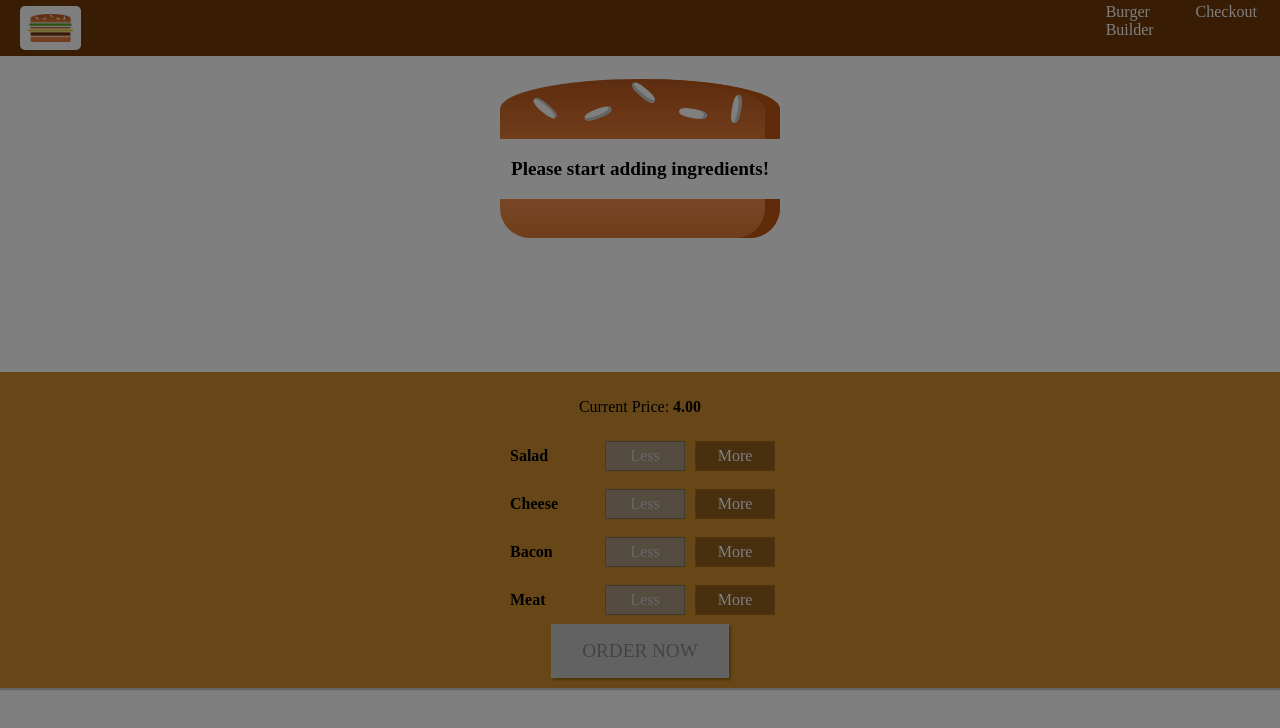
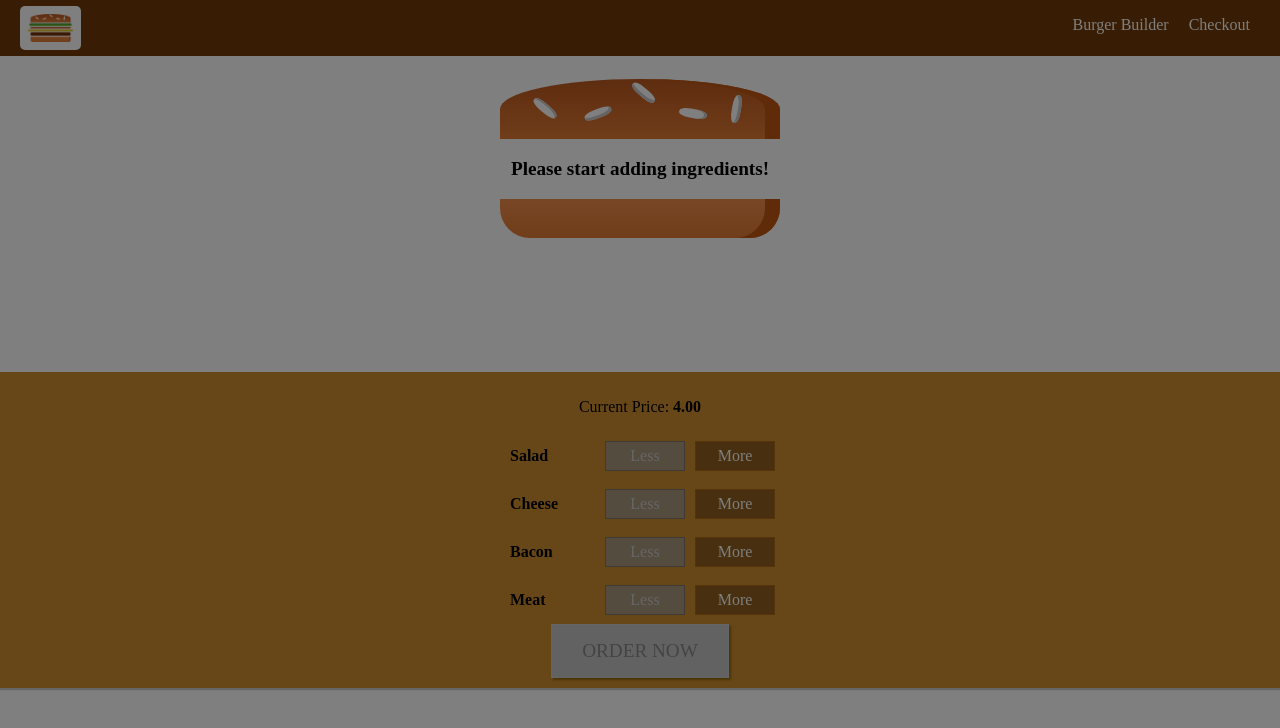
Before and after one commit to timmlaxton/Burger, a React (Create React App) app: page / in a window 1280 px wide. Shown: the top 728 px of the page. Built offline with nearby package versions, Linux system fonts and the light colour scheme.

Commit message:
repositioned nav items

```diff
--- a/src/components/Logo/Logo.module.css
+++ b/src/components/Logo/Logo.module.css
@@ -6,6 +6,7 @@
     border-radius: 5px;
 
 
+
 }
 
 .Logo img {
--- a/src/components/Navigation/NavigationItems/NavigationItem/NavigationItem.module.css
+++ b/src/components/Navigation/NavigationItems/NavigationItem/NavigationItem.module.css
@@ -1,15 +1,19 @@
 .NavigationItem {
-    margin: 10px 0;
+    margin:  0;
     box-sizing: border-box;
-    display: block;
-    width: 100%;
+    display: flex;
+    height: 100%;
+    width: auto;
+    align-items: center;
 
 }
 
 .NavigationItem a {
     color: #8F5C2C;
     text-decoration: none;
-    width: 100%;
+    height: 100%;
+    padding: 16px 10px;
+    border-bottom:  4px solid transparent;
     box-sizing: border-box;
     display: block;
 
--- a/src/components/Navigation/NavigationItems/NavigationItems.module.css
+++ b/src/components/Navigation/NavigationItems/NavigationItems.module.css
@@ -1,9 +1,8 @@
 .NavigationItems {
-    margin: 2%;
+    margin: 0;
     padding: 0;
     list-style: none;
     display: flex;
-    flex-flow: column;
     align-items: center;
     height: 100%;
 }
```
